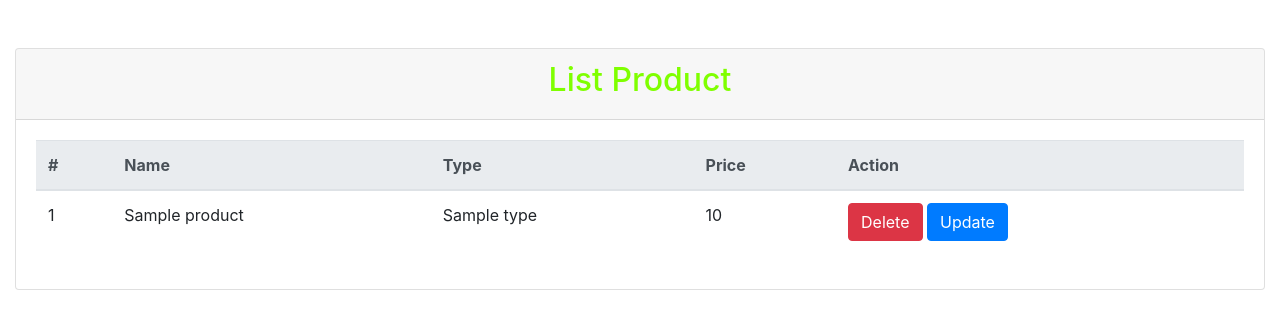
After one commit to TruongDuyHung/-study-casestudy, a PHP site: template view/list-product.php in a window 1280 px wide. The commit adds this page. Shown: the top 329 px of the page. Run offline with PHP 8.4, Linux system fonts and the light colour scheme; the template is opened without the code that fills it: most values are stand-ins (such as "Sample title", 1, 10 or a date in 2020).

Commit message:
Done creat index Product

```diff
--- a/successLogin/admin.php
+++ b/successLogin/admin.php
@@ -1,6 +1,9 @@
 <?php
 session_start();
 include "../view/admin-index.php";
+use controller\Product_Controller;
+use Model\ProductDB;
+use Model\Product;
 ?>
 <!doctype html>
 <html lang="en">
--- a/view/admin-index.php
+++ b/view/admin-index.php
@@ -12,7 +12,7 @@
 </head>
 <body class="setbg">
 <nav class="navbar navbar-expand-lg navbar-light bg-light ">
-    <a class="navbar-brand" href="../view/succeslogin.php">Reload</a>
+    <a class="navbar-brand" href="../successLogin/admin.php">Reload</a>
     <button class="navbar-toggler" type="button" data-toggle="collapse" data-target="#navbarSupportedContent" aria-controls="navbarSupportedContent" aria-expanded="false" aria-label="Toggle navigation">
         <span class="navbar-toggler-icon"></span>
     </button>
@@ -22,9 +22,8 @@
                 <a class="nav-link" href="#">Manager Product<span class="sr-only">(current)</span></a>
             </li>
             <li class="nav-item">
-                <a class="nav-link" href="#">Show Product</a>
+                <a class="nav-link" href="../successLogin/listproduct.php">Show Product</a>
             </li>
-
             <form class="form-inline my-2 my-lg-0 ">
                 <input class="form-control mr-sm-2" type="search" placeholder="Search" aria-label="Search">
                 <button class="btn btn-outline-success my-2 my-sm-0" type="submit">Search</button>
--- /dev/null
+++ b/view/list-product.php
@@ -0,0 +1,52 @@
+<!doctype html>
+<html lang="en">
+<head>
+    <meta charset="UTF-8">
+    <meta name="viewport"
+          content="width=device-width, user-scalable=no, initial-scale=1.0, maximum-scale=1.0, minimum-scale=1.0">
+    <meta http-equiv="X-UA-Compatible" content="ie=edge">
+    <link rel="stylesheet" href="https://stackpath.bootstrapcdn.com/bootstrap/4.4.1/css/bootstrap.min.css" integrity="sha384-Vkoo8x4CGsO3+Hhxv8T/Q5PaXtkKtu6ug5TOeNV6gBiFeWPGFN9MuhOf23Q9Ifjh" crossorigin="anonymous">
+
+    <title>Document</title>
+</head>
+<body>
+<div class="col-md-12">
+    <div class="card mt-5">
+        <div class="card-header">
+           <h2 style="text-align: center; color: chartreuse">List Product</h2>
+        </div>
+        <div class="card-body">
+            <table class="table">
+                <thead class="thead-light">
+                <tr>
+                    <th scope="col">#</th>
+                    <th scope="col">Name</th>
+                    <th scope="col">Type</th>
+                    <th scope="col">Price</th>
+                    <th scope="col">Action</th>
+                </tr>
+                </thead>
+                <tbody>
+                <?php foreach ($products as $key => $product): ?>
+                    <tr>
+                        <td scope="row"><?php echo $product['ID'] ?></td>
+                        <td><?php echo $product['Name'] ?></td>
+                        <td><?php echo $product['Type'] ?></td>
+                        <td><?php echo $product['Price'] ?></td>
+                        <td>
+                            <a href="../action/delete.php?id=<?php echo $product['code'] ?>"
+                               class="btn btn-danger">Delete</a>
+                            <a href="update.php?id=<?php echo $product['code'] ?>" class="btn btn-primary">Update</a>
+                        </td>
+                    </tr>
+                <?php endforeach; ?>
+                </tbody>
+            </table>
+        </div>
+    </div>
+</div>
+</body>
+<script src="https://code.jquery.com/jquery-3.4.1.slim.min.js" integrity="sha384-J6qa4849blE2+poT4WnyKhv5vZF5SrPo0iEjwBvKU7imGFAV0wwj1yYfoRSJoZ+n" crossorigin="anonymous"></script>
+<script src="https://cdn.jsdelivr.net/npm/popper.js@1.16.0/dist/umd/popper.min.js" integrity="sha384-Q6E9RHvbIyZFJoft+2mJbHaEWldlvI9IOYy5n3zV9zzTtmI3UksdQRVvoxMfooAo" crossorigin="anonymous"></script>
+<script src="https://stackpath.bootstrapcdn.com/bootstrap/4.4.1/js/bootstrap.min.js" integrity="sha384-wfSDF2E50Y2D1uUdj0O3uMBJnjuUD4Ih7YwaYd1iqfktj0Uod8GCExl3Og8ifwB6" crossorigin="anonymous"></script>
+</html>
--- /dev/null
+++ b/view/product.php
@@ -0,0 +1 @@
+<?php
```
Also changed, not shown: controller/Product_Controller.php (added, +26 -0 lines), model/Product.php (added, +17 -0 lines), model/ProductDB.php (added, +22 -0 lines), successLogin/listproduct.php (added, +13 -0 lines).
